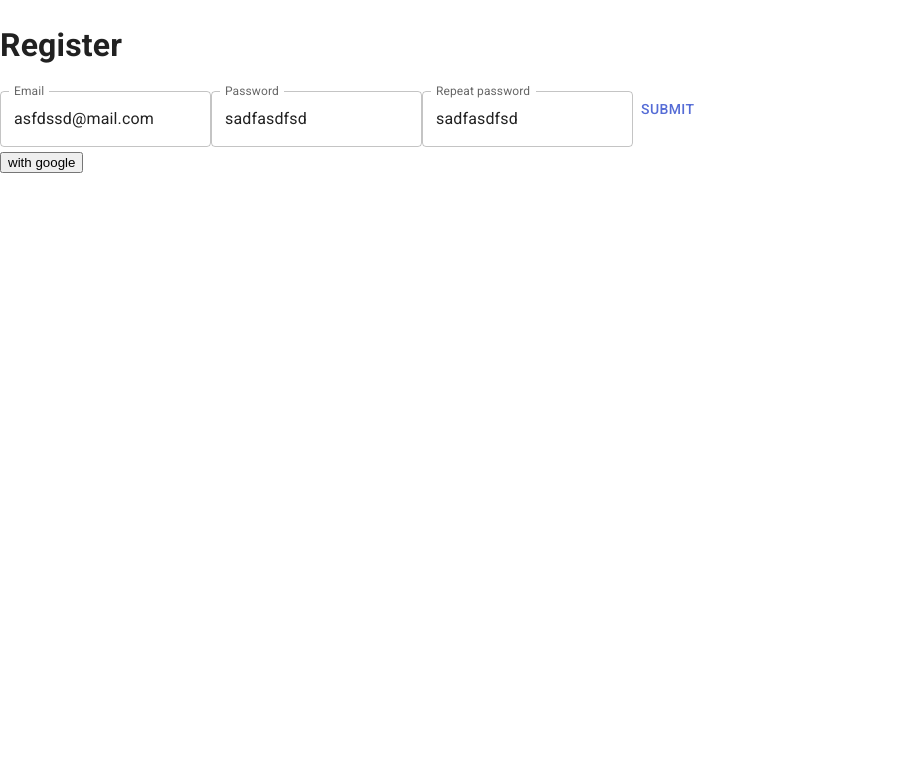
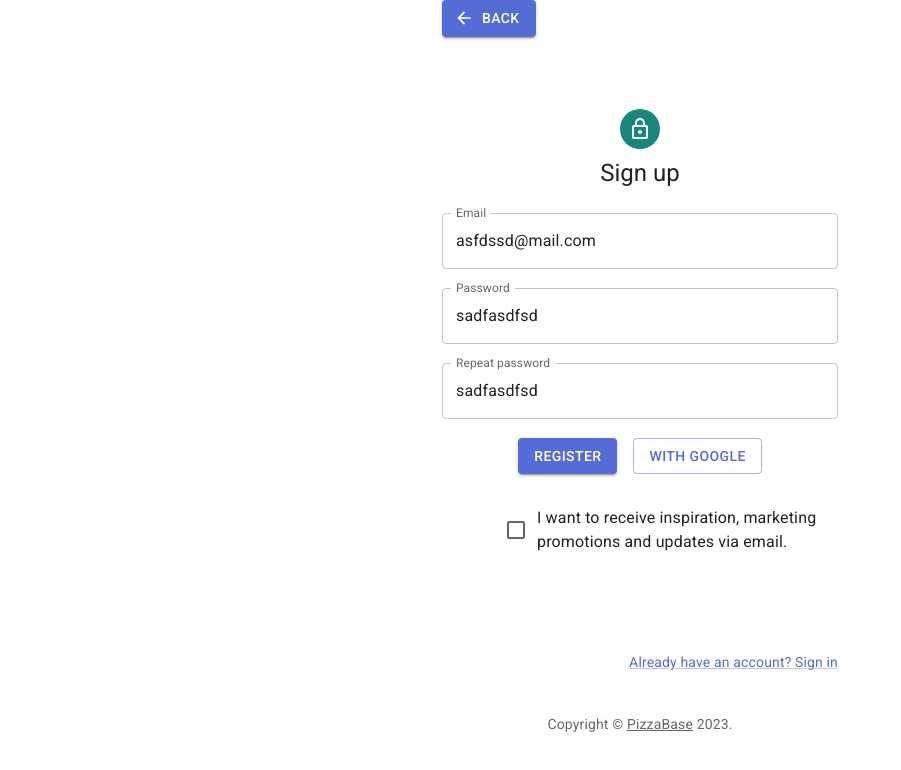
Before and after one commit to asorius/basedpizza, a Next.js app: page /register in a window 1280 px wide. Shown: the top 770 px of the page, without its empty margins (0-901 px from the left). Built offline with nearby package versions, Linux system fonts and the light colour scheme; no server answers.

Commit message:
signin/register styling

```diff
--- a/components/Layout.tsx
+++ b/components/Layout.tsx
@@ -2,7 +2,10 @@ import React from 'react';
 import Head from 'next/head';
 import Navbar from '../components/Navbar';
 import Container from '@mui/material/Container';
+import { useRouter } from 'next/router';
+import BackButton from 'utils/BackButton';
 export default function Home({ children }: { children?: React.ReactNode }) {
+  const router = useRouter();
   return (
     <>
       <Head>
@@ -15,6 +18,7 @@ export default function Home({ children }: { children?: React.ReactNode }) {
         <link rel='icon' href='/favicon.ico' />
       </Head>
       <Navbar />
+      {router.pathname !== '/' && <BackButton></BackButton>}
       <main>{children}</main>
     </>
   );
--- a/context/data/DataContextProvider.tsx
+++ b/context/data/DataContextProvider.tsx
@@ -133,7 +133,7 @@ export function DataContextProvider({
       ...displayState,
       dispatch,
     }),
-    [displayState]
+    [displayState.countries.length]
   );
   useEffect(() => {
     const getAllData = async () => {
--- a/context/user/UserContextProvider.tsx
+++ b/context/user/UserContextProvider.tsx
@@ -1,7 +1,8 @@
 import React, { useEffect, useMemo, useState } from 'react';
 import { createContext, useReducer, useContext } from 'react';
-import { getAuth, onAuthStateChanged } from 'firebase/auth';
+import { onAuthStateChanged } from 'firebase/auth';
 import { User } from './types';
+import { auth } from '../../firebase/authentication';
 
 interface State {
   user: User | null;
@@ -18,7 +19,7 @@ export function UserContextProvider({
   children: React.ReactNode;
 }) {
   const [userState, setUser] = useState(initialState);
-  const auth = getAuth();
+  // const auth = getAuth();
   React.useEffect(() => {
     onAuthStateChanged(auth, (user) => {
       console.log('User state has changed');
--- a/firebase/application.ts
+++ b/firebase/application.ts
@@ -19,10 +19,12 @@ import {
   CountryObject,
   PizzaFormInput,
 } from '../utils/types';
+console.log(process.env);
 const firebaseConfig = {
   // apiKey: process.env.FIRE_API_KEY <-------throws an error with authentication, works with hardcoding,
-  // apiKey: process.env.FIRE_API_KEY ,
-  apiKey: 'AIzaSyCDlQja-OMDJOXrMgx8qheIolHHE7ypErs',
+  apiKey: process.env.NEXT_PUBLIC_FIRE_API_KEY,
+  // AIzaSyCDlQja-OMDJOXrMgx8qheIolHHE7ypErs
+  // apiKey: 'AIzaSyCDlQja-OMDJOXrMgx8qheIolHHE7ypErs',
   authDomain: 'react-df350.firebaseapp.com',
   databaseURL: 'https://react-df350.firebaseio.com',
   projectId: 'react-df350',
--- a/pages/index.tsx
+++ b/pages/index.tsx
@@ -5,12 +5,12 @@ import Button from '@mui/material/Button';
 
 import Layout from '../components/Layout';
 import Link from 'next/link';
-import { getAuth } from 'firebase/auth';
 import Search from '../components/search';
 
 import { lazy } from 'react';
 import Globe from '../components/map';
-import { Box, Typography } from '@mui/material';
+import Box from '@mui/material/Box';
+import Typography from '@mui/material/Typography';
 import CreateNewFolderIcon from '@mui/icons-material/CreateNewFolder';
 import { DataContextProvider } from 'context/data/DataContextProvider';
 import { userContext } from 'context/user/UserContextProvider';
--- a/pages/register.tsx
+++ b/pages/register.tsx
@@ -9,10 +9,26 @@ import {
 } from 'react-hook-form';
 import { yupResolver } from '@hookform/resolvers/yup';
 import { capitalized } from '../utils/utils';
-import { Button, FormControl, TextField, FormHelperText } from '@mui/material';
+import {
+  Button,
+  FormControl,
+  TextField,
+  FormHelperText,
+  Avatar,
+  Box,
+  Checkbox,
+  Container,
+  FormControlLabel,
+  Grid,
+  Link,
+  Typography,
+} from '@mui/material';
 import { registerNewUser } from '../firebase/authentication';
 import Loading from '../utils/Loading';
 import { signInWithGoogle } from '../firebase/authentication';
+import BackButton from 'utils/BackButton';
+import CopyrightIcon from '@mui/icons-material/Copyright';
+import LockOutlinedIcon from '@mui/icons-material/LockOutlined';
 
 interface FormInputs {
   email: string;
@@ -36,6 +52,22 @@ const SignUpSchema = yup.object().shape({
       .required('Required'),
   }),
 });
+function Copyright(props: any) {
+  return (
+    <Typography
+      variant='body2'
+      color='text.secondary'
+      align='center'
+      {...props}>
+      {'Copyright © '}
+      <Link color='inherit' href='/'>
+        PizzaBase
+      </Link>{' '}
+      {new Date().getFullYear()}
+      {'.'}
+    </Typography>
+  );
+}
 export default function Register() {
   const {
     control,
@@ -80,7 +112,160 @@ export default function Register() {
   }
   return (
     <div>
-      <form
+      <Container component='main' maxWidth='xs'>
+        <BackButton></BackButton>
+
+        <Box
+          sx={{
+            marginTop: 8,
+            display: 'flex',
+            flexDirection: 'column',
+            alignItems: 'center',
+          }}>
+          <Avatar sx={{ m: 1, bgcolor: 'secondary.main' }}>
+            <LockOutlinedIcon />
+          </Avatar>
+          <Typography component='h1' variant='h5'>
+            Sign up
+          </Typography>
+          <form
+            style={{ position: 'relative' }}
+            onSubmit={handleSubmit(onSubmit, errorHandler)}
+            encType='multipart/form-data'>
+            {isSubmitting && (
+              <div
+                style={{
+                  position: 'absolute',
+                  inset: '2rem',
+                  textAlign: 'center',
+                  opacity: 0.5,
+                  color: 'red',
+                }}>
+                Submitting
+              </div>
+            )}
+            <Box sx={{ mt: 3 }}>
+              <Grid container spacing={2}>
+                <Grid item xs={12}>
+                  <Controller
+                    name='email'
+                    control={control}
+                    render={({ field }) => (
+                      <FormControl
+                        fullWidth
+                        error={errors.hasOwnProperty('email')}>
+                        <TextField
+                          {...field}
+                          variant='outlined'
+                          disabled={isSubmitting}
+                          label='Email'
+                          error={errors.hasOwnProperty('email')}></TextField>
+                        <FormHelperText>
+                          {capitalized(errors.email?.message)}
+                        </FormHelperText>
+                      </FormControl>
+                    )}
+                  />
+                </Grid>
+                <Grid item xs={12}>
+                  <Controller
+                    name='password'
+                    control={control}
+                    render={({ field }) => (
+                      <FormControl
+                        fullWidth
+                        error={errors.hasOwnProperty('password')}>
+                        <TextField
+                          {...field}
+                          variant='outlined'
+                          disabled={isSubmitting}
+                          label='Password'
+                          error={errors.hasOwnProperty('password')}></TextField>
+                        <FormHelperText>
+                          {capitalized(errors.password?.message)}
+                        </FormHelperText>
+                      </FormControl>
+                    )}
+                  />
+                </Grid>
+                <Grid item xs={12}>
+                  <Controller
+                    name='repeatPassword'
+                    control={control}
+                    render={({ field }) => (
+                      <FormControl
+                        fullWidth
+                        error={errors.hasOwnProperty('repeatPassword')}>
+                        <TextField
+                          {...field}
+                          variant='outlined'
+                          disabled={isSubmitting}
+                          label='Repeat password'
+                          error={errors.hasOwnProperty(
+                            'repeatPassword'
+                          )}></TextField>
+                        <FormHelperText>
+                          {capitalized(errors.repeatPassword?.message)}
+                        </FormHelperText>
+                      </FormControl>
+                    )}
+                  />
+                </Grid>
+              </Grid>
+              <Grid
+                container
+                direction='column'
+                sx={{ pt: 6, pb: 6 }}
+                rowSpacing={4}>
+                <Grid
+                  container
+                  justifyContent='center'
+                  alignItems='center'
+                  columnSpacing={2}>
+                  <Grid item>
+                    <Button
+                      type='submit'
+                      fullWidth
+                      variant='contained'
+                      disabled={isSubmitting}>
+                      Register
+                    </Button>
+                  </Grid>
+                  <Grid item>
+                    <Button
+                      variant='outlined'
+                      color='primary'
+                      disabled={isSubmitting}
+                      onClick={() => handleGoogleSignIn()}>
+                      with Google
+                    </Button>
+                  </Grid>
+                  <Grid item xs={12} sx={{ pt: 4, pb: 6 }}>
+                    <FormControlLabel
+                      sx={{ pl: 8 }}
+                      control={
+                        <Checkbox value='allowExtraEmails' color='primary' />
+                      }
+                      label='I want to receive inspiration, marketing promotions and updates via email.'
+                    />
+                  </Grid>
+                </Grid>
+              </Grid>
+
+              <Grid container justifyContent='flex-end'>
+                <Grid item>
+                  <Link href='#' variant='body2'>
+                    Already have an account? Sign in
+                  </Link>
+                </Grid>
+              </Grid>
+            </Box>
+            {error && <h3>{error}</h3>}
+          </form>
+        </Box>
+        <Copyright sx={{ mt: 5 }} />
+      </Container>
+      {/* <form
         style={{ position: 'relative' }}
         onSubmit={handleSubmit(onSubmit, errorHandler)}
         encType='multipart/form-data'>
@@ -96,9 +281,9 @@ export default function Register() {
             Submitting
           </div>
         )}
-        <h1>Register</h1>
+         */}
 
-        <Controller
+      {/* <Controller
           name='email'
           control={control}
           render={({ field }) => (
@@ -148,15 +333,16 @@ export default function Register() {
               </FormHelperText>
             </FormControl>
           )}
-        />
+        /> */}
 
-        <Button type='submit' disabled={isSubmitting}>
+      {/* <Button type='submit' disabled={isSubmitting}>
           Submit
-        </Button>
+        </Button> */}
 
-        {error && <h3>{error}</h3>}
-      </form>
-      <button onClick={() => handleGoogleSignIn()}>with google</button>
+      {/* {error && <h3>{error}</h3>}
+      </form> */}
+      {/*
+      <button onClick={() => handleGoogleSignIn()}>with google</button> */}
     </div>
   );
 }
--- /dev/null
+++ b/utils/BackButton.tsx
@@ -0,0 +1,19 @@
+import React from 'react';
+import Button from '@mui/material/Button';
+import ArrowBackIcon from '@mui/icons-material/ArrowBack';
+import Tooltip from '@mui/material/Tooltip';
+import { useRouter } from 'next/router';
+export default function BackButton() {
+  const router = useRouter();
+  return (
+    <Tooltip title='Go back'>
+      <Button
+        variant='contained'
+        color='primary'
+        startIcon={<ArrowBackIcon />}
+        onClick={() => router.back()}>
+        Back
+      </Button>
+    </Tooltip>
+  );
+}
```
Also changed, not shown: pages/signin.tsx (+115 -15 lines), 1 other file (tests, documents, lock files or other folders).
